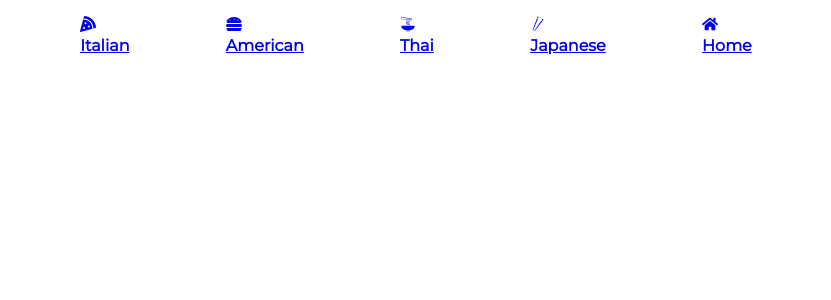
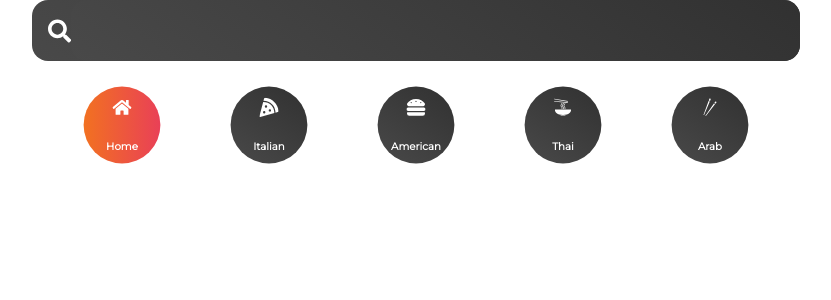
Before and after one commit to imranrehman-it/Recipe-App, a React (Create React App) app: page /home/1 in a window 1280 px wide. Shown: the top 300 px of the page, without its empty margins (224-1055 px from the left). Built offline with nearby package versions, Linux system fonts and the light colour scheme.

Commit message:
added search query functionality

```diff
--- a/src/App.js
+++ b/src/App.js
@@ -1,11 +1,12 @@
 import { BrowserRouter } from "react-router-dom";
 import Catagory from "./components/Catagory";
 import Pages from "./pages/Pages";
-
+import Search from "./components/Search";
 function App() {
   return (
     <div className="App">
       <BrowserRouter>
+        <Search />
         <Catagory />
         <Pages />
       </BrowserRouter>
--- a/src/components/Catagory.jsx
+++ b/src/components/Catagory.jsx
@@ -8,26 +8,26 @@
 function Catagory() {
   return (
     <List>
-      <NavLink to={"/cuisine/italian"}>
+      <Slink to={"/home"}>
+        <FaHome />
+        <h4>Home</h4>
+      </Slink>
+      <Slink to={"/cuisine/italian"}>
         <FaPizzaSlice />
         <h4>Italian</h4>
-      </NavLink>
-      <NavLink to={"/cuisine/american"}>
+      </Slink>
+      <Slink to={"/cuisine/american"}>
         <FaHamburger />
         <h4>American</h4>
-      </NavLink>
-      <NavLink to={"/cuisine/thai"}>
+      </Slink>
+      <Slink to={"/cuisine/thai"}>
         <GiNoodles />
         <h4>Thai</h4>
-      </NavLink>
-      <NavLink to={"/cuisine/Japanese"}>
+      </Slink>
+      <Slink to={"/cuisine/Middle Eastern"}>
         <GiChopsticks />
-        <h4>Japanese</h4>
-      </NavLink>
-      <NavLink to={"/home"}>
-        <FaHome />
-        <h4>Home</h4>
-      </NavLink>
+        <h4>Arab</h4>
+      </Slink>
     </List>
   );
 }
@@ -35,7 +35,36 @@
 const List = styled.div`
   display: flex;
   justify-content: center;
-  margin: 1rem 0rem;
+  margin: 1rem;
+`;
+
+const Slink = styled(NavLink)`
+  display: flex;
+  flex-direction: column;
+  justify-content: center;
+  align-items: center;
+  border-radius: 50%;
+  text-decoration: none;
+  background: linear-gradient(35deg, #494949, #313131);
+  width: 6rem;
+  height: 6rem;
+  cursor: pointer;
+  transform: scale(0.8);
+
+  h4 {
+    color: white;
+    font-size: 0.8rem;
+    text-aligm: center;
+  }
+
+  svg {
+    color: white;
+    font-size: 1.5rem;
+  }
+
+  &.active {
+    background: linear-gradient(to right, #f27121, #e94057);
+  }
 `;
 
 export default Catagory;
--- /dev/null
+++ b/src/components/Search.jsx
@@ -0,0 +1,55 @@
+import styled from "styled-components";
+import { useState } from "react";
+import { FaSearch } from "react-icons/fa";
+import { useNavigate } from "react-router-dom";
+import React from "react";
+
+function Search() {
+  const [input, setInput] = useState();
+  const navigate = useNavigate();
+
+  const submitHandler = (e) => {
+    e.preventDefault();
+    navigate("/search/" + input);
+  };
+
+  return (
+    <FormStyled onSubmit={submitHandler}>
+      <div>
+        <FaSearch size="1.5rem" color="white" />
+        <input
+          type="text"
+          value={input}
+          onChange={(e) => setInput(e.target.value)}
+        />
+      </div>
+    </FormStyled>
+  );
+}
+
+const FormStyled = styled.form`
+  div {
+    width: 100%;
+    position: relative;
+    display: flex;
+    flex-direction: row;
+    background: linear-gradient(35deg, #494949, #313131);
+    border-radius: 1rem;
+    padding: 0rem 0rem 0rem 1rem;
+  }
+
+  input {
+    border: none;
+    background: linear-gradient(35deg, #494949, #313131);
+    font-size: 1.5rem;
+    color: white;
+    border-radius: 1rem;
+    outline: none;
+    width: 100%;
+    padding: 1rem;
+  }
+  svg {
+  }
+`;
+
+export default Search;
--- a/src/pages/Pages.jsx
+++ b/src/pages/Pages.jsx
@@ -2,12 +2,14 @@
 import Home from "./Home";
 import { Route, Routes } from "react-router-dom";
 import Cuisine from "./Cuisine";
+import Searched from "./Searched";
 
 function Pages() {
   return (
     <Routes>
       <Route path="/:home" element={<Home />} />
       <Route path="/cuisine/:type" element={<Cuisine />} />
+      <Route path="/search/:item" element={<Searched />} />
     </Routes>
   );
 }
--- /dev/null
+++ b/src/pages/Searched.jsx
@@ -0,0 +1,55 @@
+import React, { useEffect, useState } from "react";
+import styled from "styled-components";
+import { motion } from "framer-motion";
+import { Link, useParams } from "react-router-dom";
+
+function Searched() {
+  let params = useParams();
+  const [search, setSearch] = useState([]);
+
+  const getSearch = async (name) => {
+    const data = await fetch(
+      `https://api.spoonacular.com/recipes/complexSearch?apiKey=${process.env.REACT_APP_API_KEY}&number=9&query=${name}`
+    );
+    const recipes = await data.json();
+    setSearch(recipes.results);
+  };
+
+  useEffect(() => {
+    getSearch(params.item);
+    console.log(params.item);
+  }, [params.item]);
+
+  return (
+    <Grid>
+      {search.map((item) => {
+        return (
+          <Card key={item.id}>
+            <img src={item.image} />
+            <h4>{item.title}</h4>
+          </Card>
+        );
+      })}
+    </Grid>
+  );
+}
+const Grid = styled.div`
+  display: grid;
+  grid-template-columns: 1fr 1fr 1fr;
+  grid-gap: 3rem;
+`;
+
+const Card = styled.div`
+  img {
+    width: 100%;
+    border-radius: 2rem;
+  }
+  a {
+    text-decoration: none;
+  }
+  h4 {
+    text-align: center;
+    padding: 1rem;
+  }
+`;
+export default Searched;
```
